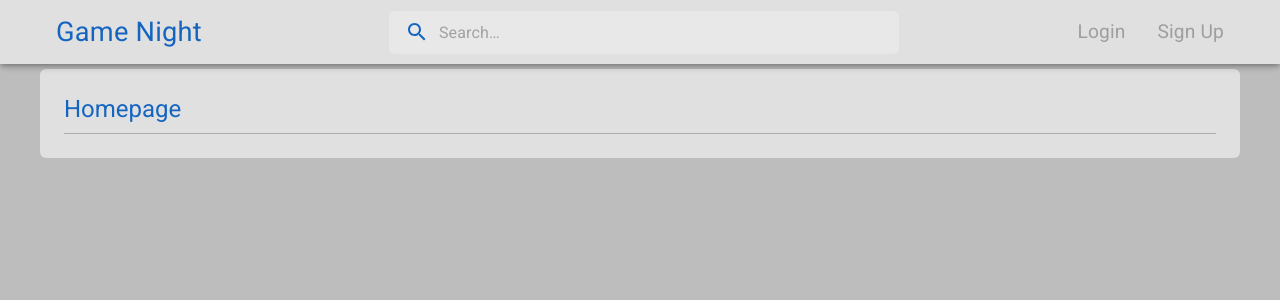
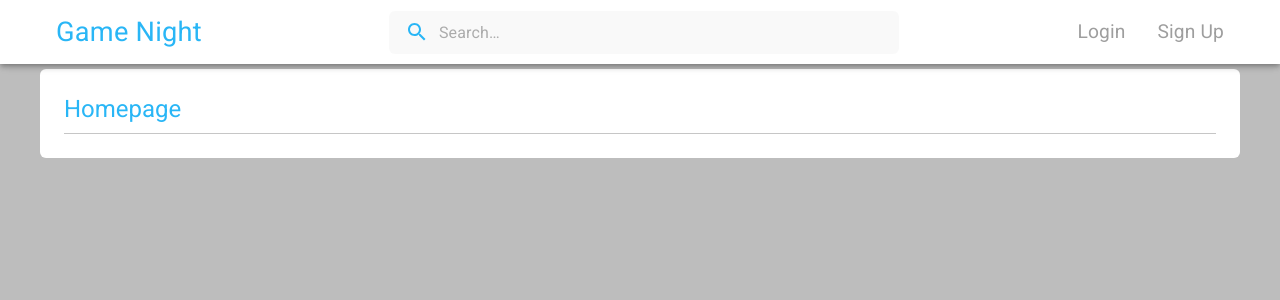
Before and after one commit to Jared-Enck/Capstone-2, a React (Create React App) app in the folder game-night/: page / in a window 1280 px wide. Shown: the top 300 px of the page. Built offline with nearby package versions, Linux system fonts and the light colour scheme; no server answers.

Commit message:
updated themeLight primary colors

```diff
--- a/game-night/src/theme.js
+++ b/game-night/src/theme.js
@@ -1,6 +1,6 @@
 import '@fontsource/roboto/400.css';
 import { createTheme } from '@mui/material/styles';
-import { green, blue, grey, red, common } from '@mui/material/colors';
+import { green, lightBlue, grey, red, common } from '@mui/material/colors';
 
 export const themeLight = createTheme({
   palette: {
@@ -8,11 +8,11 @@ export const themeLight = createTheme({
       default: grey[400],
     },
     primary: {
-      main: grey[300],
-      light: grey[200],
+      main: common.white,
+      light: grey[100],
       text: grey[800],
       muted: grey[500],
-      contrastText: blue[800],
+      contrastText: lightBlue[400],
     },
     success: {
       main: green[500],
@@ -36,7 +36,7 @@ export const themeDark = createTheme({
       light: grey[800],
       text: grey[200],
       muted: grey[500],
-      contrastText: blue[50],
+      contrastText: lightBlue[50],
     },
     success: {
       main: green['A400'],
```
